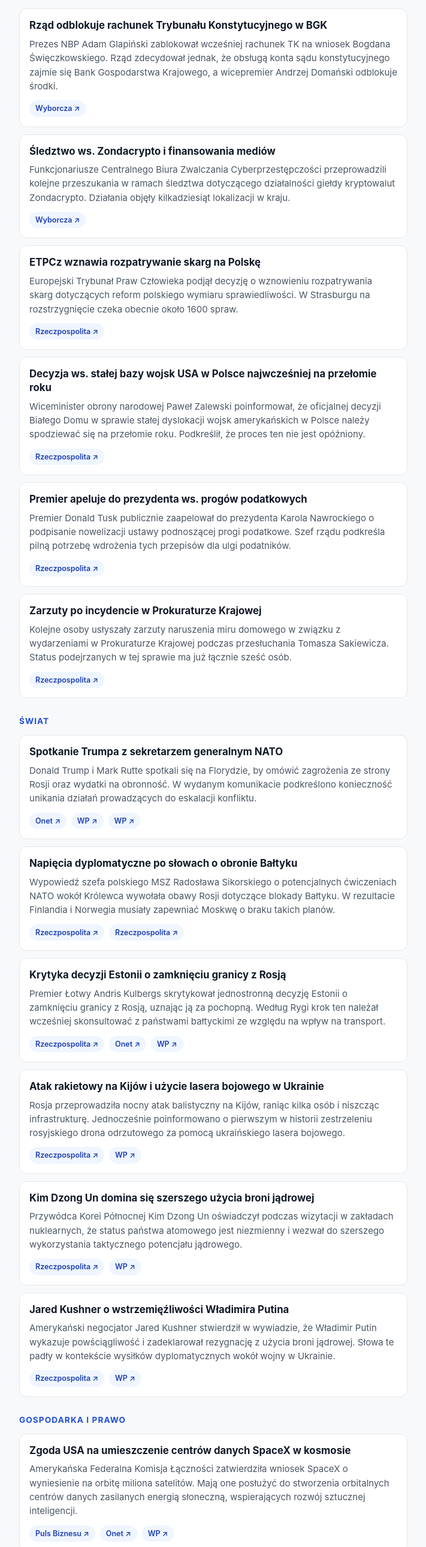
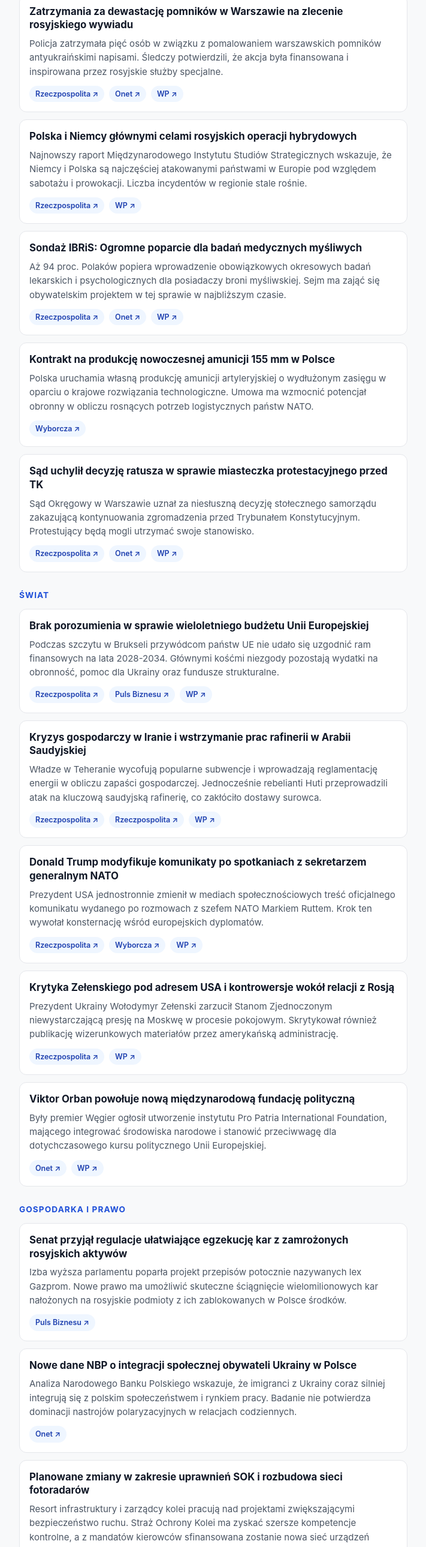
Before and after one commit to lukeakaluke/przeglad, a plain HTML site: page index.html in a window 1280 px wide. Shown: the part 221-2800 px from the top of the page at 60% size, without its empty margins (284-995 px from the left). Drawn offline with Linux system fonts and the light colour scheme.

Commit message:
Aktualizacja przeglądu prasy

```diff
--- a/index.html
+++ b/index.html
@@ -5,7 +5,7 @@
     <meta name="viewport" content="width=device-width, initial-scale=1.0, viewport-fit=cover">
     <meta name="theme-color" content="#111827">
     <link rel="manifest" href="manifest.json">
-    <title>Poranny Przegląd — 26 listopada 2026</title>
+    <title>Poranny Przegląd — 27 listopada 2026</title>
     <style>
         :root {
             --bg: #f8f9fa;
@@ -116,9 +116,9 @@
 </head>
 <body>
     <header>
-        <div class="meta">26 listopada 2026 • Aktualizacja 06:55</div>
+        <div class="meta">27 listopada 2026 • Aktualizacja 06:57</div>
         <h1>Poranny Przegląd Prasy</h1>
-        <p class="lead">Poranny przegląd prasy skupia się na sporach wokół Trybunału Konstytucyjnego, międzynarodowej dyplomacji wokół wojny w Ukrainie oraz ważnych decyzjach gospodarczych w kraju i na świecie.</p>
+        <p class="lead">Przywódcy UE nie porozumieli się w sprawie budżetu na lata 2028-2034, a Polska i Niemcy pozostają głównymi celami rosyjskich operacji hybrydowych w Europie.</p>
     </header>
     <main>
 
@@ -126,39 +126,33 @@
         <h2>Polska</h2>
 
         <article class="card">
-            <h3>Rząd odblokuje rachunek Trybunału Konstytucyjnego w BGK</h3>
-            <p>Prezes NBP Adam Glapiński zablokował wcześniej rachunek TK na wniosek Bogdana Święczkowskiego. Rząd zdecydował jednak, że obsługą konta sądu konstytucyjnego zajmie się Bank Gospodarstwa Krajowego, a wicepremier Andrzej Domański odblokuje środki.</p>
-            <div class="sources"><a class="badge" href="https://wyborcza.pl/7,75398,33150963,nie-nbp-a-bgk-bedzie-obslugiwac-konto-trybunalu-konstytucyjnego.html" target="_blank" rel="noopener noreferrer">Wyborcza ↗</a></div>
+            <h3>Zatrzymania za dewastację pomników w Warszawie na zlecenie rosyjskiego wywiadu</h3>
+            <p>Policja zatrzymała pięć osób w związku z pomalowaniem warszawskich pomników antyukraińskimi napisami. Śledczy potwierdzili, że akcja była finansowana i inspirowana przez rosyjskie służby specjalne.</p>
+            <div class="sources"><a class="badge" href="https://www.rp.pl/przestepczosc/art45551221-malowali-slava-upa-na-pomnikach-policja-zatrzymaala-czterech-ukraincow-i-polaka" target="_blank" rel="noopener noreferrer">Rzeczpospolita ↗</a><a class="badge" href="https://wiadomosci.onet.pl/warszawa/sprawcy-dewastacji-pomnikow-w-warszawie-zlapani-zlecenie-przyszlo-z-rosji/34ym0rx" target="_blank" rel="noopener noreferrer">Onet ↗</a><a class="badge" href="https://wiadomosci.wp.pl/pomalowanie-pomnikow-w-warszawie-sa-zatrzymania-7355418030635104a" target="_blank" rel="noopener noreferrer">WP ↗</a></div>
         </article>
 
         <article class="card">
-            <h3>Śledztwo ws. Zondacrypto i finansowania mediów</h3>
-            <p>Funkcjonariusze Centralnego Biura Zwalczania Cyberprzestępczości przeprowadzili kolejne przeszukania w ramach śledztwa dotyczącego działalności giełdy kryptowalut Zondacrypto. Działania objęły kilkadziesiąt lokalizacji w kraju.</p>
-            <div class="sources"><a class="badge" href="https://wyborcza.pl/7,75398,33150798,zondacrypto-i-finansowanie-tv-republika-funkcjonariusze-zabezpieczyli.html" target="_blank" rel="noopener noreferrer">Wyborcza ↗</a></div>
+            <h3>Polska i Niemcy głównymi celami rosyjskich operacji hybrydowych</h3>
+            <p>Najnowszy raport Międzynarodowego Instytutu Studiów Strategicznych wskazuje, że Niemcy i Polska są najczęściej atakowanymi państwami w Europie pod względem sabotażu i prowokacji. Liczba incydentów w regionie stale rośnie.</p>
+            <div class="sources"><a class="badge" href="https://www.rp.pl/konflikty-zbrojne/art45550961-rosja-nasila-operacje-hybrydowe-polska-drugim-najczestszym-celem-w-europie" target="_blank" rel="noopener noreferrer">Rzeczpospolita ↗</a><a class="badge" href="https://wiadomosci.wp.pl/niemcy-i-polska-na-celowniku-rosji-rosnie-liczba-incydentow-7355322683545696a" target="_blank" rel="noopener noreferrer">WP ↗</a></div>
         </article>
 
         <article class="card">
-            <h3>ETPCz wznawia rozpatrywanie skarg na Polskę</h3>
-            <p>Europejski Trybunał Praw Człowieka podjął decyzję o wznowieniu rozpatrywania skarg dotyczących reform polskiego wymiaru sprawiedliwości. W Strasburgu na rozstrzygnięcie czeka obecnie około 1600 spraw.</p>
-            <div class="sources"><a class="badge" href="https://www.rp.pl/polityka/art45544551-etpcz-wznawia-rozpatrywanie-skarg-na-polske-w-strasburgu-czeka-1600-spraw" target="_blank" rel="noopener noreferrer">Rzeczpospolita ↗</a></div>
+            <h3>Sondaż IBRiS: Ogromne poparcie dla badań medycznych myśliwych</h3>
+            <p>Aż 94 proc. Polaków popiera wprowadzenie obowiązkowych okresowych badań lekarskich i psychologicznych dla posiadaczy broni myśliwskiej. Sejm ma zająć się obywatelskim projektem w tej sprawie w najbliższym czasie.</p>
+            <div class="sources"><a class="badge" href="https://www.rp.pl/spoleczenstwo/art45544731-polacy-chca-zmian-w-sprawie-mysliwych-poparcie-jest-niemal-jednoglosne" target="_blank" rel="noopener noreferrer">Rzeczpospolita ↗</a><a class="badge" href="https://wiadomosci.onet.pl/kraj/obowiazkowe-badania-mysliwych-polacy-zabrali-glos-sondaz/e08nxgl" target="_blank" rel="noopener noreferrer">Onet ↗</a><a class="badge" href="https://wiadomosci.wp.pl/ponad-94-proc-polakow-chce-obowiazkowych-badan-dla-mysliwych-7355417675352224a" target="_blank" rel="noopener noreferrer">WP ↗</a></div>
         </article>
 
         <article class="card">
-            <h3>Decyzja ws. stałej bazy wojsk USA w Polsce najwcześniej na przełomie roku</h3>
-            <p>Wiceminister obrony narodowej Paweł Zalewski poinformował, że oficjalnej decyzji Białego Domu w sprawie stałej dyslokacji wojsk amerykańskich w Polsce należy spodziewać się na przełomie roku. Podkreślił, że proces ten nie jest opóźniony.</p>
-            <div class="sources"><a class="badge" href="https://www.rp.pl/polityka/art45544751-co-ze-stala-baza-wojsk-usa-w-polsce-wskazano-termin-decyzji-bialego-domu" target="_blank" rel="noopener noreferrer">Rzeczpospolita ↗</a></div>
+            <h3>Kontrakt na produkcję nowoczesnej amunicji 155 mm w Polsce</h3>
+            <p>Polska uruchamia własną produkcję amunicji artyleryjskiej o wydłużonym zasięgu w oparciu o krajowe rozwiązania technologiczne. Umowa ma wzmocnić potencjał obronny w obliczu rosnących potrzeb logistycznych państw NATO.</p>
+            <div class="sources"><a class="badge" href="https://wyborcza.pl/7,75398,33151821,amunicja-155-mm-poleci-dalej-dzieki-polskim-naukowcom-kontrakt.html" target="_blank" rel="noopener noreferrer">Wyborcza ↗</a></div>
         </article>
 
         <article class="card">
-            <h3>Premier apeluje do prezydenta ws. progów podatkowych</h3>
-            <p>Premier Donald Tusk publicznie zaapelował do prezydenta Karola Nawrockiego o podpisanie nowelizacji ustawy podnoszącej progi podatkowe. Szef rządu podkreśla pilną potrzebę wdrożenia tych przepisów dla ulgi podatników.</p>
-            <div class="sources"><a class="badge" href="https://www.rp.pl/polityka/art45544451-tusk-mowi-o-kolejnym-wecie-nawrockiego-nad-czym-tu-se-zastanawiac" target="_blank" rel="noopener noreferrer">Rzeczpospolita ↗</a></div>
-        </article>
-
-        <article class="card">
-            <h3>Zarzuty po incydencie w Prokuraturze Krajowej</h3>
-            <p>Kolejne osoby usłyszały zarzuty naruszenia miru domowego w związku z wydarzeniami w Prokuraturze Krajowej podczas przesłuchania Tomasza Sakiewicza. Status podejrzanych w tej sprawie ma już łącznie sześć osób.</p>
-            <div class="sources"><a class="badge" href="https://www.rp.pl/przestepczosc/art45544761-awantura-w-prokuraturze-kolejne-zarzuty-po-incydencie-z-udzialem-pracownikow-tv-republika" target="_blank" rel="noopener noreferrer">Rzeczpospolita ↗</a></div>
+            <h3>Sąd uchylił decyzję ratusza w sprawie miasteczka protestacyjnego przed TK</h3>
+            <p>Sąd Okręgowy w Warszawie uznał za niesłuszną decyzję stołecznego samorządu zakazującą kontynuowania zgromadzenia przed Trybunałem Konstytucyjnym. Protestujący będą mogli utrzymać swoje stanowisko.</p>
+            <div class="sources"><a class="badge" href="https://www.rp.pl/polityka/art45550751-protest-przed-trybunalem-konstytucyjnym-sad-uchylil-decyzje-warszawskiego-ratusza" target="_blank" rel="noopener noreferrer">Rzeczpospolita ↗</a><a class="badge" href="https://wiadomosci.onet.pl/swiat/nagly-zwrot-w-sprawie-miasteczka-namiotowego-pod-tk-sad-uchyla-decyzje-ratusza/xqlb88t" target="_blank" rel="noopener noreferrer">Onet ↗</a><a class="badge" href="https://wiadomosci.wp.pl/dzialo-sie-w-nocy-decyzja-sadu-ws-protestu-przed-tk-pogodowy-armagedon-w-usa-7355402694051936a" target="_blank" rel="noopener noreferrer">WP ↗</a></div>
         </article>
 
     </section>
@@ -167,39 +161,33 @@
         <h2>Świat</h2>
 
         <article class="card">
-            <h3>Spotkanie Trumpa z sekretarzem generalnym NATO</h3>
-            <p>Donald Trump i Mark Rutte spotkali się na Florydzie, by omówić zagrożenia ze strony Rosji oraz wydatki na obronność. W wydanym komunikacie podkreślono konieczność unikania działań prowadzących do eskalacji konfliktu.</p>
-            <div class="sources"><a class="badge" href="https://wiadomosci.onet.pl/swiat/donald-trump-i-mark-rutte-spotkali-sie-za-zamknietymi-drzwiami-jest-komunikat/7c69bkl" target="_blank" rel="noopener noreferrer">Onet ↗</a><a class="badge" href="https://wiadomosci.wp.pl/dzialo-sie-w-nocy-balistyka-uderzyla-w-kijow-trump-i-rutte-o-rosji-7355056958130272a" target="_blank" rel="noopener noreferrer">WP ↗</a><a class="badge" href="https://wiadomosci.wp.pl/trump-spotkal-sie-z-szefem-nato-wspolny-komunikat-ws-rosji-7355051259967584a" target="_blank" rel="noopener noreferrer">WP ↗</a></div>
+            <h3>Brak porozumienia w sprawie wieloletniego budżetu Unii Europejskiej</h3>
+            <p>Podczas szczytu w Brukseli przywódcom państw UE nie udało się uzgodnić ram finansowych na lata 2028-2034. Głównymi kośćmi niezgody pozostają wydatki na obronność, pomoc dla Ukrainy oraz fundusze strukturalne.</p>
+            <div class="sources"><a class="badge" href="https://www.rp.pl/fundusze-europejskie/art45551131-wciaz-nie-ma-porozumienia-w-sprawie-budzetu-ue" target="_blank" rel="noopener noreferrer">Rzeczpospolita ↗</a><a class="badge" href="https://www.pb.pl/nie-ma-porozumienia-w-sprawie-nowego-budzetu-unii-europejskiej-uzgodniono-kandydata-na-szefa-ebc-1271154" target="_blank" rel="noopener noreferrer">Puls Biznesu ↗</a><a class="badge" href="https://wiadomosci.wp.pl/costa-nie-ma-porozumienia-ws-nowego-budzetu-ue-7355352792639648a" target="_blank" rel="noopener noreferrer">WP ↗</a></div>
         </article>
 
         <article class="card">
-            <h3>Napięcia dyplomatyczne po słowach o obronie Bałtyku</h3>
-            <p>Wypowiedź szefa polskiego MSZ Radosława Sikorskiego o potencjalnych ćwiczeniach NATO wokół Królewca wywołała obawy Rosji dotyczące blokady Bałtyku. W rezultacie Finlandia i Norwegia musiały zapewniać Moskwę o braku takich planów.</p>
-            <div class="sources"><a class="badge" href="https://www.rp.pl/dyplomacja/art45545051-wsj-rosja-wystraszyla-sie-slow-sikorskiego-finlandia-i-norwegia-musialy-uspokajac-putina" target="_blank" rel="noopener noreferrer">Rzeczpospolita ↗</a><a class="badge" href="https://www.rp.pl/przeglad-wydarzen-z-nocy/art45544931-spacex-bedzie-tworzyc-centra-danych-w-kosmosie-rosjanie-zaatakowali-kijow" target="_blank" rel="noopener noreferrer">Rzeczpospolita ↗</a></div>
+            <h3>Kryzys gospodarczy w Iranie i wstrzymanie prac rafinerii w Arabii Saudyjskiej</h3>
+            <p>Władze w Teheranie wycofują popularne subwencje i wprowadzają reglamentację energii w obliczu zapaści gospodarczej. Jednocześnie rebelianti Huti przeprowadzili atak na kluczową saudyjską rafinerię, co zakłóciło dostawy surowca.</p>
+            <div class="sources"><a class="badge" href="https://www.rp.pl/polityka/art45550411-iran-zaciska-pasa-po-dziewieciu-miesiacach-wojny-rzad-wycofuje-popularne-subwencje" target="_blank" rel="noopener noreferrer">Rzeczpospolita ↗</a><a class="badge" href="https://www.rp.pl/konflikty-zbrojne/art45550301-atak-na-najwieksza-rafinerie-arabii-saudyjskiej-nad-kompleksem-unosi-sie-czarny-dym" target="_blank" rel="noopener noreferrer">Rzeczpospolita ↗</a><a class="badge" href="https://wiadomosci.wp.pl/atak-huti-na-rafinerie-w-arabii-saudyjskiej-nie-zyje-pracownik-7355341428361312a" target="_blank" rel="noopener noreferrer">WP ↗</a></div>
         </article>
 
         <article class="card">
-            <h3>Krytyka decyzji Estonii o zamknięciu granicy z Rosją</h3>
-            <p>Premier Łotwy Andris Kulbergs skrytykował jednostronną decyzję Estonii o zamknięciu granicy z Rosją, uznając ją za pochopną. Według Rygi krok ten należał wcześniej skonsultować z państwami bałtyckimi ze względu na wpływ na transport.</p>
-            <div class="sources"><a class="badge" href="https://www.rp.pl/dyplomacja/art45544921-premier-lotwy-estonia-zbyt-pochopnie-zamknela-granice-z-rosja" target="_blank" rel="noopener noreferrer">Rzeczpospolita ↗</a><a class="badge" href="https://wiadomosci.onet.pl/swiat/nieoczekiwana-krytyka-dzialan-estonii-wobec-rosji-pochopna-decyzja/2k3vvt4" target="_blank" rel="noopener noreferrer">Onet ↗</a><a class="badge" href="https://wiadomosci.wp.pl/zamkneli-granice-z-rosja-premier-lotwy-krytykuje-sasiada-7355046247610464a" target="_blank" rel="noopener noreferrer">WP ↗</a></div>
+            <h3>Donald Trump modyfikuje komunikaty po spotkaniach z sekretarzem generalnym NATO</h3>
+            <p>Prezydent USA jednostronnie zmienił w mediach społecznościowych treść oficjalnego komunikatu wydanego po rozmowach z szefem NATO Markiem Ruttem. Krok ten wywołał konsternację wśród europejskich dyplomatów.</p>
+            <div class="sources"><a class="badge" href="https://www.rp.pl/dyplomacja/art45551191-donald-trump-jednostronnie-zmienil-tresc-komunikatu-po-spotkaniu-z-sekretarzem-generalnym-nato" target="_blank" rel="noopener noreferrer">Rzeczpospolita ↗</a><a class="badge" href="https://wyborcza.pl/7,75399,33151134,trump-spotkal-sie-z-szefem-nato-rozmawiali-o-rosji.html" target="_blank" rel="noopener noreferrer">Wyborcza ↗</a><a class="badge" href="https://wiadomosci.wp.pl/trump-o-szczycie-g20-chcialbym-zeby-putin-byl-z-nami-7355369017546848a" target="_blank" rel="noopener noreferrer">WP ↗</a></div>
         </article>
 
         <article class="card">
-            <h3>Atak rakietowy na Kijów i użycie lasera bojowego w Ukrainie</h3>
-            <p>Rosja przeprowadziła nocny atak balistyczny na Kijów, raniąc kilka osób i niszcząc infrastrukturę. Jednocześnie poinformowano o pierwszym w historii zestrzeleniu rosyjskiego drona odrzutowego za pomocą ukraińskiego lasera bojowego.</p>
-            <div class="sources"><a class="badge" href="https://www.rp.pl/konflikty-zbrojne/art45544661-przelom-na-froncie-w-ukrainie-bojowy-laser-po-raz-pierwszy-zniszczyl-odrzutowy-dron-gieran" target="_blank" rel="noopener noreferrer">Rzeczpospolita ↗</a><a class="badge" href="https://wiadomosci.wp.pl/rakiety-balistyczne-uderzyly-w-kijow-kraza-nagrania-7355030872229984a" target="_blank" rel="noopener noreferrer">WP ↗</a></div>
+            <h3>Krytyka Zełenskiego pod adresem USA i kontrowersje wokół relacji z Rosją</h3>
+            <p>Prezydent Ukrainy Wołodymyr Zełenski zarzucił Stanom Zjednoczonym niewystarczającą presję na Moskwę w procesie pokojowym. Skrytykował również publikację wizerunkowych materiałów przez amerykańską administrację.</p>
+            <div class="sources"><a class="badge" href="https://www.rp.pl/konflikty-zbrojne/art45551121-wolodymyr-zelenski-o-zdjeciu-donalda-trumpa-z-wladimirem-putinem-to-jakby-robic-zdjecie-z-adolfem-hitlerem" target="_blank" rel="noopener noreferrer">Rzeczpospolita ↗</a><a class="badge" href="https://wiadomosci.wp.pl/to-dziwne-zelenski-krytykuje-usa-za-brak-presji-rosje-7355357145540704a" target="_blank" rel="noopener noreferrer">WP ↗</a></div>
         </article>
 
         <article class="card">
-            <h3>Kim Dzong Un domina się szerszego użycia broni jądrowej</h3>
-            <p>Przywódca Korei Północnej Kim Dzong Un oświadczył podczas wizytacji w zakładach nuklearnych, że status państwa atomowego jest niezmienny i wezwał do szerszego wykorzystania taktycznego potencjału jądrowego.</p>
-            <div class="sources"><a class="badge" href="https://www.rp.pl/dyplomacja/art45544911-kim-dzong-un-wzywa-do-szerszego-stosowania-broni-jadrowej" target="_blank" rel="noopener noreferrer">Rzeczpospolita ↗</a><a class="badge" href="https://wiadomosci.wp.pl/kim-dzong-un-chce-szerszego-uzycia-taktycznej-broni-jadrowej-tak-argumentuje-7355066543667296a" target="_blank" rel="noopener noreferrer">WP ↗</a></div>
-        </article>
-
-        <article class="card">
-            <h3>Jared Kushner o wstrzemięźliwości Władimira Putina</h3>
-            <p>Amerykański negocjator Jared Kushner stwierdził w wywiadzie, że Władimir Putin wykazuje powściągliwość i zadeklarował rezygnację z użycia broni jądrowej. Słowa te padły w kontekście wysiłków dyplomatycznych wokół wojny w Ukrainie.</p>
-            <div class="sources"><a class="badge" href="https://www.rp.pl/dyplomacja/art45544941-jared-kushner-chwali-wladimira-putina-dla-powsciagliwost-zgodzil-sie-nie-uzywac-broni-jadrowej" target="_blank" rel="noopener noreferrer">Rzeczpospolita ↗</a><a class="badge" href="https://wiadomosci.wp.pl/kushner-pytany-o-wysylanie-rakiet-do-polski-przez-putina-oto-jak-odpowiedzial-7354994894096480a" target="_blank" rel="noopener noreferrer">WP ↗</a></div>
+            <h3>Viktor Orban powołuje nową międzynarodową fundację polityczną</h3>
+            <p>Były premier Węgier ogłosił utworzenie instytutu Pro Patria International Foundation, mającego integrować środowiska narodowe i stanowić przeciwwagę dla dotychczasowego kursu politycznego Unii Europejskiej.</p>
+            <div class="sources"><a class="badge" href="https://wiadomosci.onet.pl/swiat/nowa-inicjatywa-viktora-orbana-powolal-miedzynarodowy-instytut/dtw9z1j" target="_blank" rel="noopener noreferrer">Onet ↗</a><a class="badge" href="https://wiadomosci.wp.pl/orban-zalozyl-fundacje-ma-wspierac-opor-wobec-nowego-rzadu-wegier-7355391324080224a" target="_blank" rel="noopener noreferrer">WP ↗</a></div>
         </article>
 
     </section>
@@ -208,34 +196,28 @@
         <h2>Gospodarka i Prawo</h2>
 
         <article class="card">
-            <h3>Zgoda USA na umieszczenie centrów danych SpaceX w kosmosie</h3>
-            <p>Amerykańska Federalna Komisja Łączności zatwierdziła wniosek SpaceX o wyniesienie na orbitę miliona satelitów. Mają one posłużyć do stworzenia orbitalnych centrów danych zasilanych energią słoneczną, wspierających rozwój sztucznej inteligencji.</p>
-            <div class="sources"><a class="badge" href="https://www.pb.pl/spacex-dostalo-zgode-rzadu-na-uruchomienie-centrow-danych-w-kosmosie-1271074" target="_blank" rel="noopener noreferrer">Puls Biznesu ↗</a><a class="badge" href="https://wiadomosci.onet.pl/swiat/centra-danych-w-kosmosie-spacex-otrzymalo-zielone-swiatlo/6kgd14e" target="_blank" rel="noopener noreferrer">Onet ↗</a><a class="badge" href="https://wiadomosci.wp.pl/milion-satelitow-spacex-na-orbicie-jest-historyczna-decyzja-7355069570066528a" target="_blank" rel="noopener noreferrer">WP ↗</a></div>
+            <h3>Senat przyjął regulacje ułatwiające egzekucję kar z zamrożonych rosyjskich aktywów</h3>
+            <p>Izba wyższa parlamentu poparła projekt przepisów potocznie nazywanych lex Gazprom. Nowe prawo ma umożliwić skuteczne ściągnięcie wielomilionowych kar nałożonych na rosyjskie podmioty z ich zablokowanych w Polsce środków.</p>
+            <div class="sources"><a class="badge" href="https://www.pb.pl/senat-uchwalil-lex-gazprom-ma-umozliwic-sciagniecie-1745-mln-zl-kary-z-zamrozonego-majatku-rosjan-1271146" target="_blank" rel="noopener noreferrer">Puls Biznesu ↗</a></div>
         </article>
 
         <article class="card">
-            <h3>Unia Europejska przygotowuje kolejne wsparcie finansowe dla Ukrainy</h3>
-            <p>Bruksela planuje przyznać Ukrainie dodatkową pożyczkę w wysokości 45 mld euro na rok 2027. Trwają ustalenia dotyczące źródeł finansowania tego pakietu oraz zasad jego obsługi przez państwa członkowskie.</p>
-            <div class="sources"><a class="badge" href="https://www.pb.pl/kolejne-45-mld-euro-dla-ukrainy-na-co-pojdzie-pozyczka-i-kto-za-nia-zaplaci-1271081" target="_blank" rel="noopener noreferrer">Puls Biznesu ↗</a></div>
+            <h3>Nowe dane NBP o integracji społecznej obywateli Ukrainy w Polsce</h3>
+            <p>Analiza Narodowego Banku Polskiego wskazuje, że imigranci z Ukrainy coraz silniej integrują się z polskim społeczeństwem i rynkiem pracy. Badanie nie potwierdza dominacji nastrojów polaryzacyjnych w relacjach codziennych.</p>
+            <div class="sources"><a class="badge" href="https://wiadomosci.onet.pl/kraj/polacy-i-obywatele-ukrainy-nie-zyja-osobno-tylko-razem-mamy-nowe-dane/r3wydwd" target="_blank" rel="noopener noreferrer">Onet ↗</a></div>
         </article>
 
         <article class="card">
-            <h3>Pekao i PZU wygaszają porozumienie o reorganizacji</h3>
-            <p>Bank Pekao oraz PZU podpisały oświadczenie o wygaśnięciu dokumentów regulujących planowaną reorganizację grupy. Jako powód wskazano brak perspektyw na szybkie wdrożenie niezbędnych zmian prawnych.</p>
-            <div class="sources"><a class="badge" href="https://www.pb.pl/pekao-i-pzu-wygasily-dokumenty-dotyczace-reorganizacji-rzad-szuka-innego-sposobu-1271071" target="_blank" rel="noopener noreferrer">Puls Biznesu ↗</a></div>
-        </article>
-
-        <article class="card">
-            <h3>Spadek przerobu ropy w rosyjskich rafineriach do najniższego poziomu od dekad</h3>
-            <p>Według analityków Rystad Energy wolumen przerabianej ropy w Rosji spadł do najniższego poziomu od ponad 20 lat. Bezpośrednią przyczyną jest skuteczna kampania ukraińskich ataków dronowych na rosyjską infrastrukturę paliwową.</p>
-            <div class="sources"><a class="badge" href="https://www.pb.pl/rosyjskie-rafinerie-przerabiaja-najmniej-ropy-od-dekad-to-skutek-ukrainskich-atakow-1271076" target="_blank" rel="noopener noreferrer">Puls Biznesu ↗</a></div>
+            <h3>Planowane zmiany w zakresie uprawnień SOK i rozbudowa sieci fotoradarów</h3>
+            <p>Resort infrastruktury i zarządcy kolei pracują nad projektami zwiększającymi bezpieczeństwo ruchu. Straż Ochrony Kolei ma zyskać szersze kompetencje kontrolne, a z mandatów kierowców sfinansowana zostanie nowa sieć urządzeń pomiarowych.</p>
+            <div class="sources"><a class="badge" href="https://www.pb.pl/bat-na-piratow-drogowych-kolej-stawia-na-fotoradary-na-przejazdach-i-wieksze-uprawnienia-sok-1271144" target="_blank" rel="noopener noreferrer">Puls Biznesu ↗</a></div>
         </article>
 
     </section>
 
     </main>
     <footer>
-        Przeanalizowano 86 artykułów z 6 zaufanych źródeł (Wyborcza, Rzeczpospolita, PB, DGP, Onet, WP).
+        Przeanalizowano 90 artykułów z 6 zaufanych źródeł (Wyborcza, Rzeczpospolita, PB, DGP, Onet, WP).
     </footer>
 </body>
 </html>
```
